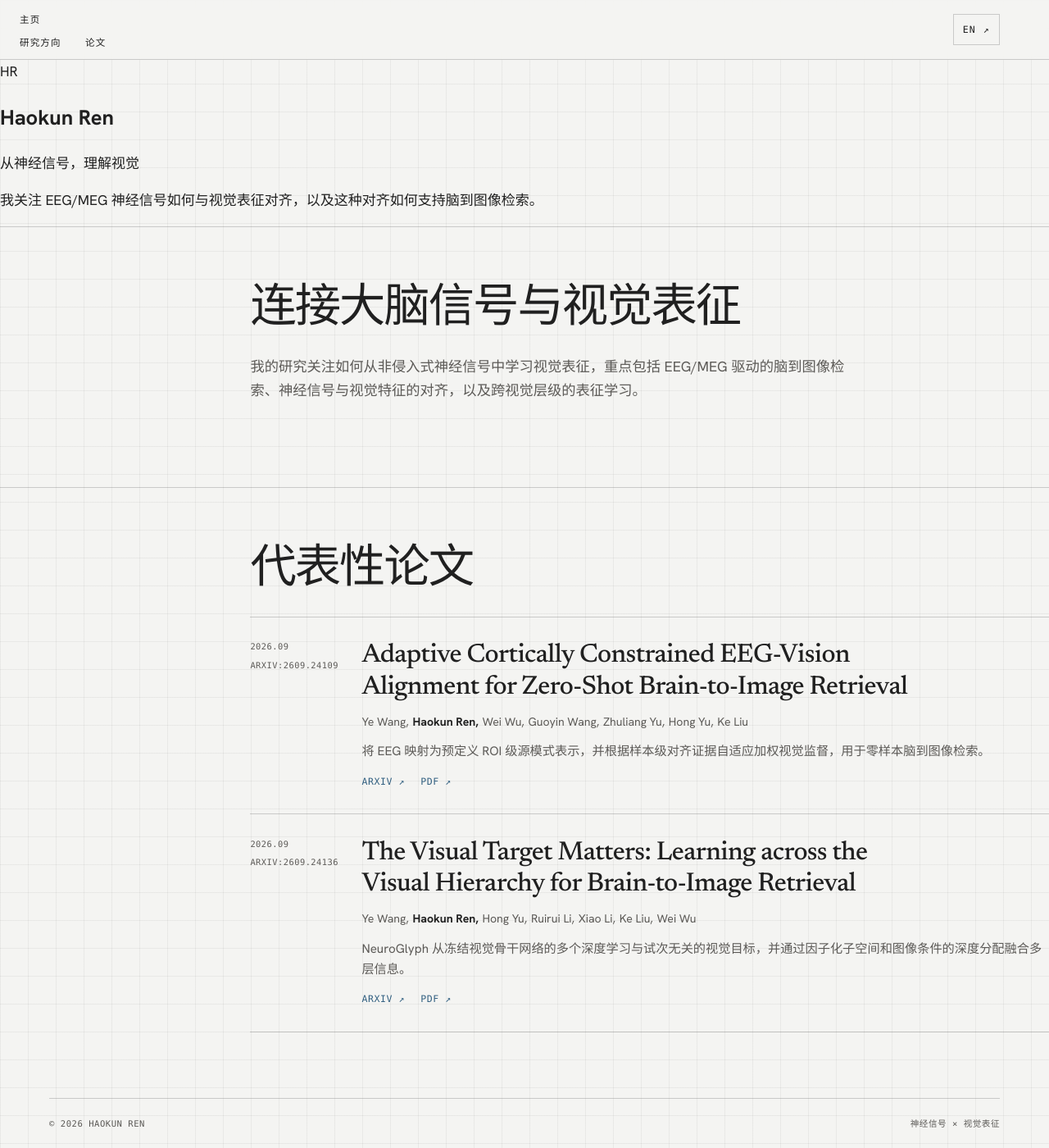
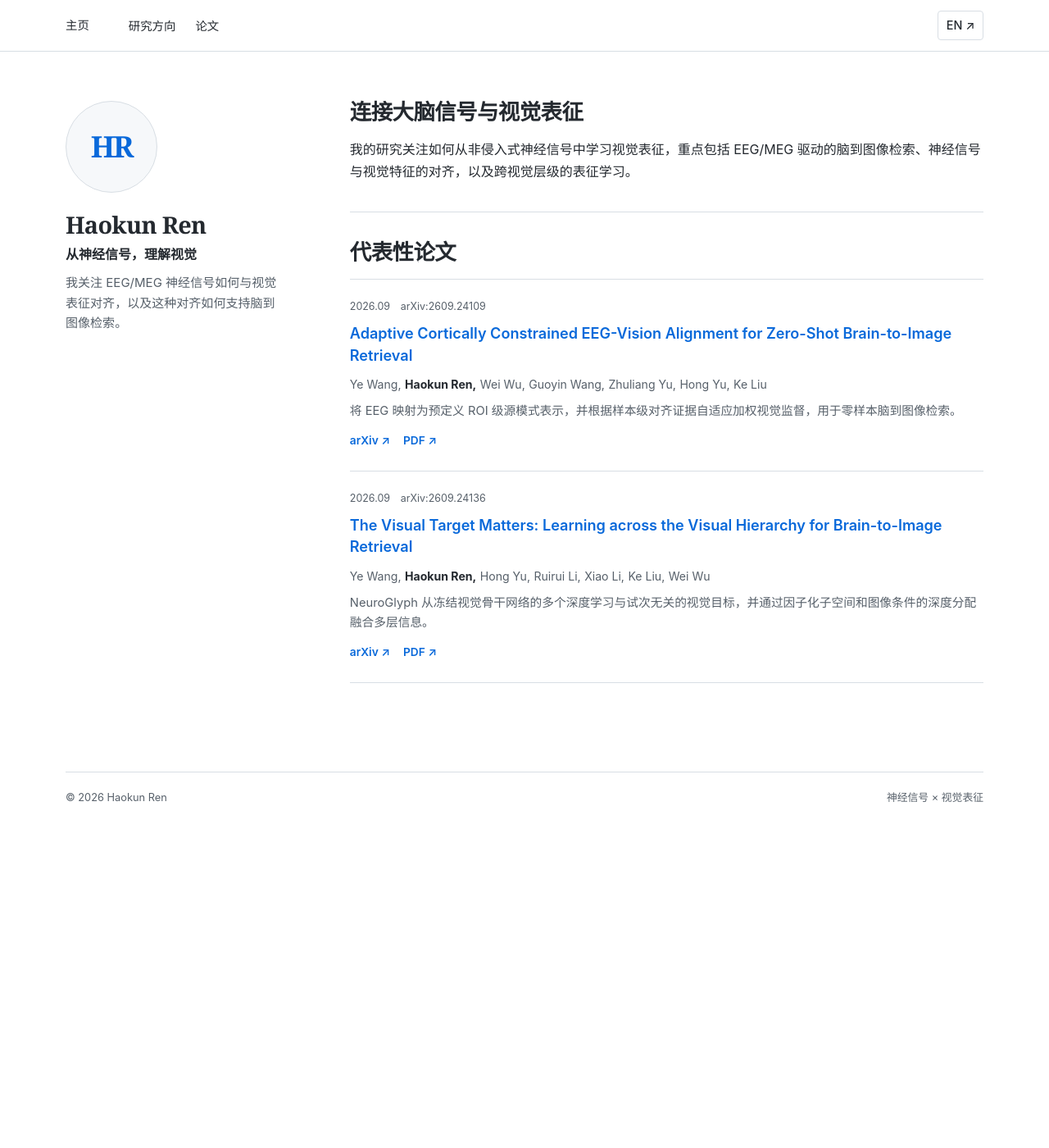
Before and after one commit to J4ck1e2000/J4ck1e2000.github.io, a Jekyll site: the page built from _pages/about.md, in a window 1280 px wide and 1400 px high. Shown: the whole window at 82% size. Built offline with Jekyll 4.4.1, drawn with Linux system fonts in a browser that asks for light colours.

Commit message:
style: apply academic homepage layout

```diff
--- a/_includes/head.html
+++ b/_includes/head.html
@@ -1,8 +1,10 @@
 <meta charset="utf-8">
 {% include seo.html %}
 <meta name="viewport" content="width=device-width, initial-scale=1.0">
-<meta name="theme-color" content="#F4F4F2">
-<link rel="preconnect" href="https://fonts.googleapis.com">
-<link rel="preconnect" href="https://fonts.gstatic.com" crossorigin>
-<link href="https://fonts.googleapis.com/css2?family=Hanken+Grotesk:wght@400;500;600;700&family=Newsreader:ital,opsz,wght@0,6..72,400;0,6..72,500;1,6..72,400;1,6..72,500&display=swap" rel="stylesheet">
+<meta name="theme-color" content="#ffffff">
+<link rel="apple-touch-icon" sizes="180x180" href="{{ '/images/apple-touch-icon.png' | relative_url }}">
+<link rel="icon" type="image/png" sizes="32x32" href="{{ '/images/favicon-32x32.png' | relative_url }}">
+<link rel="icon" type="image/png" sizes="16x16" href="{{ '/images/favicon-16x16.png' | relative_url }}">
+<link rel="icon" href="{{ '/images/favicon.ico' | relative_url }}">
+<link rel="manifest" href="{{ '/images/site.webmanifest' | relative_url }}">
 <link rel="stylesheet" href="{{ '/assets/css/site.css' | relative_url }}">
--- a/assets/css/site.scss
+++ b/assets/css/site.scss
@@ -2,19 +2,16 @@
 ---
 
 :root {
-  --paper: #F4F4F2;
-  --grid: #DEDEDA;
-  --ink: #202020;
-  --muted: #5C5A57;
-  --blue: #6AA6D2;
-  --blue-ink: #315F80;
-  --coral: #EC8E7D;
-  --yellow: #EBC84D;
-  --rule: rgba(32, 32, 32, .2);
-  --serif: "Newsreader", "Noto Serif SC", Georgia, serif;
-  --sans: "Hanken Grotesk", "PingFang SC", "Microsoft YaHei", sans-serif;
-  --mono: ui-monospace, SFMono-Regular, Menlo, Monaco, Consolas, monospace;
-  --content-width: 1160px;
+  --page: #fff;
+  --ink: #24292f;
+  --muted: #57606a;
+  --link: #0969da;
+  --link-hover: #0550ae;
+  --rule: #d8dee4;
+  --soft: #f6f8fa;
+  --sans: -apple-system, BlinkMacSystemFont, "Segoe UI", "Noto Sans", Helvetica, Arial, sans-serif;
+  --serif: Georgia, "Times New Roman", "Noto Serif SC", "Songti SC", serif;
+  --page-width: 1120px;
 }
 
 *,
@@ -25,37 +22,34 @@
 
 html {
   scroll-behavior: smooth;
-  scroll-padding-top: 7rem;
+  scroll-padding-top: 5rem;
 }
 
 body {
   min-width: 320px;
   margin: 0;
   color: var(--ink);
-  background-color: var(--paper);
-  background-image:
-    linear-gradient(to right, rgba(32, 32, 32, .055) 1px, transparent 1px),
-    linear-gradient(to bottom, rgba(32, 32, 32, .055) 1px, transparent 1px);
-  background-size: 34px 34px;
+  background: var(--page);
   font-family: var(--sans);
-  font-size: 17px;
+  font-size: 16px;
   line-height: 1.65;
   -webkit-font-smoothing: antialiased;
 }
 
 a {
-  color: var(--blue-ink);
-  text-decoration-thickness: 1px;
+  color: var(--link);
+  text-decoration: none;
   text-underline-offset: .2em;
 }
 
 a:hover {
-  color: var(--ink);
+  color: var(--link-hover);
+  text-decoration: underline;
 }
 
 a:focus-visible {
-  outline: 3px solid var(--blue-ink);
-  outline-offset: 4px;
+  outline: 3px solid var(--link);
+  outline-offset: 3px;
   border-radius: 2px;
 }
 
@@ -64,11 +58,10 @@ a:focus-visible {
   z-index: 10;
   top: .75rem;
   left: .75rem;
-  padding: .65rem .9rem;
+  padding: .55rem .8rem;
   transform: translateY(-160%);
-  color: var(--paper);
+  color: #fff;
   background: var(--ink);
-  text-decoration: none;
 }
 
 .skip-link:focus {
@@ -76,255 +69,183 @@ a:focus-visible {
 }
 
 .site-header {
-  position: sticky;
-  z-index: 5;
-  top: 0;
   border-bottom: 1px solid var(--rule);
-  background: rgba(244, 244, 242, .94);
-  backdrop-filter: blur(10px);
+  background: var(--page);
 }
 
 .site-header__inner {
-  display: grid;
-  grid-template-columns: 1fr auto auto;
+  position: relative;
+  display: flex;
   align-items: center;
-  gap: 2.25rem;
-  width: min(calc(100% - 3rem), 1280px);
-  min-height: 72px;
+  justify-content: space-between;
+  gap: 1.5rem;
+  width: min(calc(100% - 3rem), var(--page-width));
+  min-height: 62px;
   margin: 0 auto;
 }
 
-.site-brand {
-  display: inline-flex;
+.site-nav {
+  display: flex;
   align-items: center;
-  gap: .7rem;
-  width: fit-content;
-  color: var(--ink);
-  font-family: var(--serif);
-  font-size: 1.25rem;
-  font-weight: 500;
-  text-decoration: none;
+  gap: clamp(1.25rem, 4vw, 3rem);
+  min-width: 0;
 }
 
-.site-brand__mark {
-  display: grid;
-  width: 2rem;
-  height: 2rem;
-  place-items: center;
-  border: 1px solid var(--ink);
-  background: var(--blue);
-  font-family: var(--mono);
-  font-size: .85rem;
-  font-weight: 700;
+.site-nav__home,
+.site-nav a,
+.language-switch {
+  color: var(--ink);
+  font-size: .9rem;
+  font-weight: 500;
+}
+
+.site-nav__home {
+  font-family: var(--serif);
+  font-size: 1.05rem;
+  white-space: nowrap;
 }
 
 .site-nav ul {
   display: flex;
+  flex-wrap: wrap;
   align-items: center;
-  gap: clamp(1rem, 2.3vw, 2.25rem);
+  gap: .5rem 1.5rem;
   margin: 0;
   padding: 0;
   list-style: none;
 }
 
-.site-nav a,
 .language-switch {
-  color: var(--ink);
-  font-family: var(--mono);
-  font-size: .72rem;
-  letter-spacing: .1em;
-  text-decoration: none;
-  text-transform: uppercase;
-}
-
-.site-nav a:hover {
-  text-decoration: underline;
-  text-decoration-color: var(--blue-ink);
-  text-underline-offset: .45rem;
-}
-
-.language-switch {
-  display: inline-flex;
-  align-items: center;
-  gap: .55rem;
-  padding: .55rem .7rem;
+  flex: none;
+  padding: .3rem .6rem;
   border: 1px solid var(--rule);
-  background: var(--paper);
+  border-radius: 4px;
 }
 
 .language-switch:hover {
-  border-color: var(--ink);
+  border-color: var(--link);
+  text-decoration: none;
 }
 
-.site-main {
-  width: min(calc(100% - 3rem), var(--content-width));
+.academic-layout {
+  display: grid;
+  grid-template-columns: minmax(210px, 270px) minmax(0, 1fr);
+  gap: clamp(2.5rem, 6vw, 5rem);
+  width: min(calc(100% - 3rem), var(--page-width));
   margin: 0 auto;
+  padding: 3.5rem 0 4.5rem;
+  align-items: start;
 }
 
-.hero {
-  display: grid;
-  grid-template-columns: minmax(0, 1.15fr) minmax(250px, .85fr);
-  align-items: center;
-  gap: clamp(2rem, 7vw, 7rem);
-  min-height: min(740px, calc(100svh - 72px));
-  padding: 5rem 0 6rem;
+.profile-column,
+.content-column {
+  min-width: 0;
 }
 
-.hero__eyebrow,
-.section-label,
-.hero__visual-label {
+.profile-card {
+  padding-top: .25rem;
+}
+
+.profile-monogram {
+  display: grid;
+  width: 112px;
+  height: 112px;
+  margin-bottom: 1.35rem;
+  place-items: center;
+  border: 1px solid var(--rule);
+  border-radius: 50%;
+  color: var(--link);
+  background: var(--soft);
+  font-family: var(--serif);
+  font-size: 2.25rem;
+  font-weight: 600;
+  letter-spacing: -.06em;
+}
+
+.profile-name {
+  margin: 0 0 .5rem;
+  font-family: var(--serif);
+  font-size: 1.8rem;
+  font-weight: 600;
+  letter-spacing: -.025em;
+  line-height: 1.2;
+}
+
+.profile-tagline {
+  margin: 0 0 .65rem;
+  color: var(--ink);
+  font-size: 1rem;
+  font-weight: 600;
+  line-height: 1.45;
+}
+
+.profile-bio {
   margin: 0;
   color: var(--muted);
-  font-family: var(--mono);
-  font-size: .7rem;
-  letter-spacing: .16em;
-  line-height: 1.5;
-  text-transform: uppercase;
+  font-size: .94rem;
 }
 
-.hero h1 {
-  max-width: 13ch;
-  margin: 1.1rem 0 1.4rem;
-  font-family: var(--serif);
-  font-size: clamp(3.7rem, 8vw, 7.5rem);
-  font-style: italic;
-  font-weight: 400;
-  letter-spacing: -.055em;
-  line-height: .96;
-  text-wrap: balance;
+.content-section {
+  padding: 0 0 2.25rem;
+  scroll-margin-top: 5rem;
 }
 
-.hero__summary {
-  max-width: 38rem;
-  margin: 0;
-  color: var(--muted);
-  font-size: clamp(1.05rem, 1.7vw, 1.3rem);
-  line-height: 1.7;
-}
-
-.hero__visual {
-  width: 100%;
-  max-width: 480px;
-  justify-self: end;
-}
-
-.hero__visual img {
-  display: block;
-  width: 100%;
-  height: auto;
-}
-
-.hero__visual-label {
-  display: flex;
-  justify-content: space-between;
-  margin-top: .8rem;
-  padding-top: .65rem;
+.content-section + .content-section {
+  padding-top: 1.9rem;
   border-top: 1px solid var(--rule);
 }
 
-.content-section {
-  display: grid;
-  grid-template-columns: minmax(150px, .38fr) minmax(0, 1.62fr);
-  column-gap: clamp(2rem, 6vw, 6rem);
-  padding: 4.5rem 0 5rem;
-  border-top: 1px solid var(--rule);
-  scroll-margin-top: 6.5rem;
+.content-section h2 {
+  margin: 0 0 1rem;
+  font-family: var(--serif);
+  font-size: 1.65rem;
+  font-weight: 600;
+  letter-spacing: -.02em;
+  line-height: 1.3;
 }
 
-.section-label {
-  grid-column: 1;
-  grid-row: 1 / span 4;
-  padding-top: .6rem;
-}
-
-.content-section h2 {
-  grid-column: 2;
-  margin: 0 0 1.5rem;
-  font-family: var(--serif);
-  font-size: clamp(2.2rem, 4.4vw, 4rem);
-  font-weight: 400;
-  letter-spacing: -.035em;
-  line-height: 1.08;
-  text-wrap: balance;
-}
-
-.content-section > p:not(.section-label) {
-  grid-column: 2;
-  max-width: 46rem;
-  margin: 0 0 1.5rem;
-  color: var(--muted);
-  font-size: 1.08rem;
-}
-
-.research-topics {
-  display: flex;
-  grid-column: 2;
-  flex-wrap: wrap;
-  gap: .55rem;
-  margin-top: .25rem;
-}
-
-.research-topics span {
-  padding: .4rem .65rem;
-  border: 1px solid var(--rule);
-  background: rgba(244, 244, 242, .82);
-  font-family: var(--mono);
-  font-size: .68rem;
-  letter-spacing: .04em;
+.content-section > p {
+  max-width: 52rem;
+  margin: 0;
+  color: var(--ink);
 }
 
 .publication-list {
-  grid-column: 2;
   border-top: 1px solid var(--rule);
 }
 
 .publication {
   display: grid;
-  grid-template-columns: 112px minmax(0, 1fr);
-  column-gap: 1.5rem;
-  padding: 1.7rem 0 1.85rem;
+  grid-template-columns: minmax(0, 1fr);
+  gap: .45rem;
+  padding: 1.45rem 0 1.55rem;
   border-bottom: 1px solid var(--rule);
 }
 
 .publication__meta {
   display: flex;
-  grid-column: 1;
-  grid-row: 1 / span 4;
-  flex-direction: column;
-  gap: .35rem;
+  flex-wrap: wrap;
+  gap: .25rem .8rem;
   color: var(--muted);
-  font-family: var(--mono);
-  font-size: .65rem;
-  letter-spacing: .045em;
-  text-transform: uppercase;
+  font-size: .78rem;
 }
 
 .publication__title {
-  grid-column: 2;
-  margin: 0 0 .75rem;
-  font-family: var(--serif);
-  font-size: clamp(1.5rem, 2.5vw, 2.1rem);
-  font-weight: 500;
-  letter-spacing: -.02em;
-  line-height: 1.2;
-  text-wrap: balance;
+  margin: .1rem 0 .25rem;
+  font-size: 1.13rem;
+  font-weight: 600;
+  line-height: 1.45;
 }
 
 .publication__title a {
-  color: var(--ink);
-  text-decoration: none;
-}
-
-.publication__title a:hover {
-  color: var(--blue-ink);
+  color: var(--link);
 }
 
 .publication__authors {
   display: flex;
-  grid-column: 2;
   flex-wrap: wrap;
-  gap: 0 .3rem;
-  margin: 0 0 .75rem;
+  gap: 0 .28rem;
+  margin: 0;
   padding: 0;
   color: var(--muted);
   font-size: .88rem;
@@ -341,146 +262,125 @@ a:focus-visible {
 }
 
 .publication__summary {
-  grid-column: 2;
-  margin: 0 0 .9rem;
+  margin: .1rem 0 .35rem;
   color: var(--muted);
-  font-size: .95rem;
+  font-size: .92rem;
 }
 
 .publication__links {
   display: flex;
-  grid-column: 2;
-  gap: 1.2rem;
-  font-family: var(--mono);
-  font-size: .72rem;
-  letter-spacing: .05em;
-  text-transform: uppercase;
-}
-
-.publication__links a {
-  color: var(--blue-ink);
-  text-decoration: none;
-}
-
-.publication__links a:hover {
-  text-decoration: underline;
-  text-underline-offset: .3em;
+  flex-wrap: wrap;
+  gap: 1rem;
+  font-size: .86rem;
+  font-weight: 600;
 }
 
 .site-footer {
   display: flex;
   justify-content: space-between;
   gap: 1rem;
-  width: min(calc(100% - 3rem), var(--content-width));
+  width: min(calc(100% - 3rem), var(--page-width));
   margin: 0 auto;
-  padding: 1.4rem 0 2.2rem;
+  padding: 1.25rem 0 1.75rem;
   border-top: 1px solid var(--rule);
   color: var(--muted);
-  font-family: var(--mono);
-  font-size: .66rem;
-  letter-spacing: .05em;
-  text-transform: uppercase;
+  font-size: .8rem;
 }
 
 @media (max-width: 760px) {
   .site-header__inner {
-    grid-template-columns: 1fr auto;
-    gap: .8rem 1rem;
-    width: min(calc(100% - 2rem), var(--content-width));
-    padding: .8rem 0;
+    width: min(calc(100% - 2rem), var(--page-width));
+    min-height: 58px;
+    gap: .75rem;
   }
 
   .site-nav {
-    grid-column: 1 / -1;
-    grid-row: 2;
-    overflow-x: auto;
-    padding: .35rem 0 .15rem;
+    flex-wrap: wrap;
+    gap: .35rem .9rem;
+    padding: .55rem 0;
   }
 
   .site-nav ul {
-    width: max-content;
+    gap: .35rem 1rem;
   }
 
-  .hero {
-    grid-template-columns: minmax(0, 1fr);
-    gap: 2.5rem;
-    min-height: 0;
-    padding: 4.5rem 0 4rem;
+  .site-nav__home,
+  .site-nav a,
+  .language-switch {
+    font-size: .84rem;
   }
 
-  .hero h1 {
-    max-width: 15ch;
-    font-size: clamp(3.4rem, 14vw, 6rem);
+  .academic-layout {
+    grid-template-columns: minmax(0, 1fr);
+    gap: 2.75rem;
+    width: min(calc(100% - 2rem), var(--page-width));
+    padding: 2.25rem 0 3rem;
   }
 
-  .hero__visual {
-    width: min(100%, 420px);
-    justify-self: center;
+  .profile-card {
+    display: grid;
+    grid-template-columns: 88px minmax(0, 1fr);
+    column-gap: 1.1rem;
+    align-items: start;
+  }
+
+  .profile-monogram {
+    grid-column: 1;
+    grid-row: 1 / span 3;
+    width: 88px;
+    height: 88px;
+    margin: 0;
+    font-size: 1.8rem;
+  }
+
+  .profile-name,
+  .profile-tagline,
+  .profile-bio {
+    grid-column: 2;
+  }
+
+  .profile-name {
+    font-size: 1.55rem;
+  }
+
+  .profile-tagline {
+    margin-bottom: .35rem;
   }
 
   .content-section {
-    grid-template-columns: minmax(0, 1fr);
-    gap: 0;
-    padding: 3rem 0 3.5rem;
+    padding-bottom: 1.8rem;
   }
 
-  .section-label,
-  .content-section h2,
-  .content-section > p:not(.section-label),
-  .research-topics,
-  .publication-list {
-    grid-column: 1;
-  }
-
-  .section-label {
-    grid-row: auto;
-    margin-bottom: 1rem;
-  }
-
-  .content-section h2 {
-    margin-bottom: 1.1rem;
-  }
-
-  .publication {
-    grid-template-columns: minmax(0, 1fr);
-    row-gap: .45rem;
-    padding: 1.35rem 0 1.5rem;
-  }
-
-  .publication__meta,
-  .publication__title,
-  .publication__authors,
-  .publication__summary,
-  .publication__links {
-    grid-column: 1;
-    grid-row: auto;
-  }
-
-  .publication__meta {
-    flex-direction: row;
-    gap: .8rem;
-    margin-bottom: .3rem;
+  .content-section + .content-section {
+    padding-top: 1.6rem;
   }
 
   .site-footer {
-    width: min(calc(100% - 2rem), var(--content-width));
+    width: min(calc(100% - 2rem), var(--page-width));
     flex-direction: column;
-    gap: .35rem;
+    gap: .25rem;
   }
 }
 
-@media (max-width: 420px) {
-  .site-main {
-    width: calc(100% - 2rem);
+@media (max-width: 390px) {
+  .site-header__inner {
+    align-items: flex-start;
+    flex-wrap: wrap;
+    padding: .45rem 0;
   }
 
-  .hero h1 {
-    font-size: clamp(3rem, 13vw, 4rem);
+  .site-nav {
+    flex: 1 1 100%;
   }
 
-  .site-nav a,
   .language-switch {
-    font-size: .65rem;
+    position: absolute;
+    top: .75rem;
+    right: 1rem;
+  }
+
+  .publication__title {
+    font-size: 1.05rem;
   }
 }
 
```
